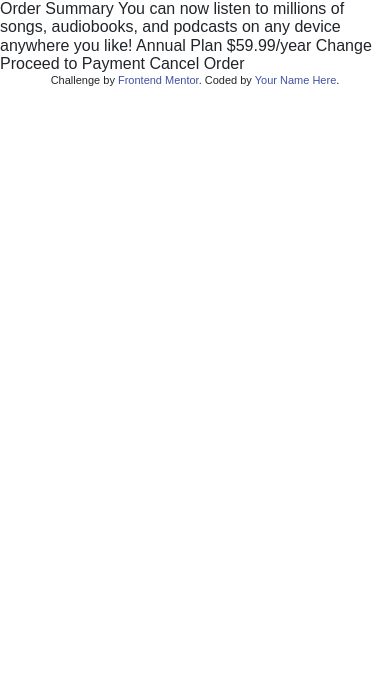
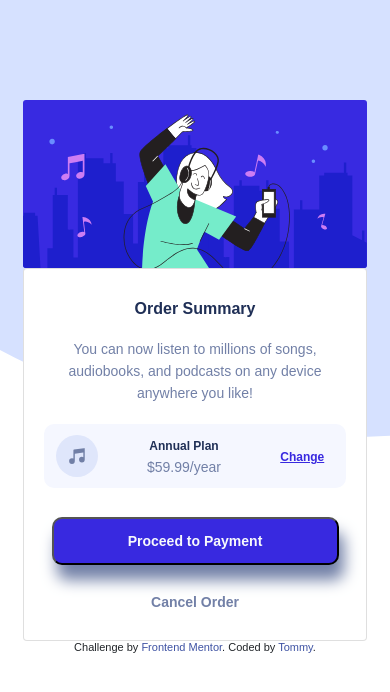
Before and after one commit to TToushirou/ordercard, a website: page index.html in a window 390 px wide. Drawn offline with nearby package versions, Linux system fonts and the light colour scheme.

Commit message:
card mobile layout
layout for the mobile is completed. Going onto the desktop layout for a full responsive build.

```diff
--- a/app/scss/components/_index.scss
+++ b/app/scss/components/_index.scss
@@ -0,0 +1 @@
+@forward 'card';
--- /dev/null
+++ b/app/scss/components/card.scss
@@ -0,0 +1,196 @@
+// Add this section of code to all addition component scss pages
+@use '../util/' as *;
+
+
+// Card Global Styles Responsive Layout
+.col-12 {
+    @include breakpoint-down(small) {
+        padding-top: 100px; padding-left: 23px; padding-right: 23px;
+    }
+}
+
+.col-sm-8 {
+    @include breakpoint-down(small) {
+        padding-left: 23px; padding-right: 23px;
+    }
+}
+
+// Content Styling Order Summary and About Message
+.card-body {
+    padding-bottom: 0px;
+}
+.card-body h2 {
+    font-weight: 900;
+    font-size: rem(16);
+    text-align: center;
+    color: var(--darkblue);
+    margin-top: 10px;
+
+    @include breakpoint(small) {
+        font-size: rem(18);
+    }
+}
+.card-body p {
+    font-weight: 500;
+    font-size: rem(14);
+    text-align: center;
+    color: var(--desturatedblue);
+    margin-top: 20px;
+    line-height: rem(22);
+    margin-bottom: 0px;
+
+    @include breakpoint(medium) {
+        font-size: rem(16);
+        margin-left: rem(25);
+        margin-right: rem(25);
+    }
+
+    @include breakpoint(small) {
+        font-size: rem(15);
+    }
+}
+
+// Content Styling Subscription Plan
+.card-plan {
+    margin: 20px;
+    border-radius: rem(10);
+    display: grid;
+    max-width: rem(328);
+
+    @include breakpoint(large) {
+        max-width: rem(450);
+    }
+
+
+    @include breakpoint(small) {
+        margin-left: 35px;
+        margin-right: 35px;
+    }
+
+    grid-template-columns: repeat(4, 1fr);
+    grid-template-rows: repeat(1, 1fr);
+    background: var(--vrypaleblue);
+
+    &-image {
+        width: 42px;
+        height: 42px;
+        align-self: center;
+        margin-left: 12px;
+
+        @include breakpoint(small) {
+            width: 48px;
+            height: 48px;
+        }
+    }
+
+    &-subscription {
+        grid-row: span 2;
+        grid-column: span 2;
+        line-height: rem(25);
+        align-self: center;
+        margin-right: 22px;
+
+        @include breakpoint(small) {
+            grid-row: span 3;
+            margin-right: 50px;
+        }
+    }
+
+    &-subscription h4 {
+        font-weight: 900;
+        font-size: rem(12);
+        text-align: center;
+        color: var(--darkblue);
+        margin-top: 15px;
+
+        @include breakpoint(small) {
+            font-size: rem(14);
+        }
+    }
+
+    &-subscription p {
+        font-weight: 500;
+        font-size: rem(14);
+        text-align: center;
+        color: var(--desturatedblue);
+        line-height: rem(10);
+    }
+
+    &-change {
+        align-self: center;
+        margin-right: 12px;
+    }
+
+    &-change p {
+        color: var(--brightblue);
+        font-weight: 900;
+        font-size: rem(12);
+        text-align: center;
+        padding-top: 20px;
+        text-decoration-line: underline;
+        text-decoration-style: solid;
+        text-decoration-thickness: auto;
+        text-decoration-color: var(--brightblue);
+        transition: all 300ms ease-in-out;
+
+        &:hover {
+            color: var(--desturatedblue);
+            text-decoration: none;
+        }
+
+        @include breakpoint(small) {
+            font-size: rem(14);
+        }
+    }
+}
+
+.card-buttons {
+    display: grid;
+    grid-template-columns: repeat(1, 1fr);
+    grid-template-rows: repeat(2, 1fr);
+}
+
+.card-buttons button {
+    font-weight:bold;
+    font-size: 14px;
+    color: var(--offwhite);
+    box-shadow: 5px 15px 15px 0px var(--desturatedblue);
+    cursor: pointer;
+    background: var(--brightblue);
+    border-radius: rem(10);
+    width: rem(232);
+    height: rem(45);
+    margin: auto;
+    transition: all 300ms ease-in-out;
+
+    &:hover {
+        color: var(--darkblue);
+        text-decoration: none;
+    }
+
+    @include breakpoint(xsmall) {
+        width: rem(287);
+        height: rem(48);
+    }
+
+    @include breakpoint(small) {
+        width: rem(300);
+        height: rem(50);
+    }
+}
+
+.card-buttons-cancel p {
+    text-align: center;
+    padding-top: rem(20);
+    margin-bottom: 30px;
+    font-weight: 700;
+    font-size: rem(14);
+    text-align: center;
+    color: var(--desturatedblue);
+    transition: all 300ms ease-in-out;
+
+    &:hover {
+        color: var(--darkblue);
+        text-decoration: none;
+    }
+}
--- a/app/scss/components/rename.scss
+++ /dev/null
@@ -1,2 +0,0 @@
-// Add this section of code to all addition component scss pages
-@use '../util/' as *;
--- a/app/scss/globals/boilerplate.scss
+++ b/app/scss/globals/boilerplate.scss
@@ -1,8 +1,13 @@
+// Add this section of code to all addition component scss pages
+@use '../util/' as *;
+
 // Basic Page Layout styles
 
 html {
     font-size: 100%;
     box-sizing: border-box;
+    overflow-x: hidden;
+    overflow-y: hidden;
   }
 
   *,
@@ -15,7 +20,13 @@ html {
     margin: 0;
     padding: 0;
     font: var(--font);
+    font-size: rem(16);
     min-height: 150vh;
+
+    @include breakpoint-down(xsmall) {
+      background: var(--vrypaleblue) url(..//images/pattern-background-mobile.svg) no-repeat;
+    }
+      background: url(..//images/pattern-background-desktop.svg) no-repeat;
   }
 
 
--- a/app/scss/globals/colors.scss
+++ b/app/scss/globals/colors.scss
@@ -5,4 +5,13 @@
     --lightpurple: hsl(243, 78%, 82%);
     --hotpink: hsl(338, 100%, 69%);
     --offsetblue: hsl(240, 100%, 73%);
+    --paleblue: hsl(225, 100%, 94%);
+    --brightblue: hsl(245, 75%, 52%);
+
+    --vrypaleblue: hsl(225, 100%, 98%);
+    --desturatedblue: hsl(224, 23%, 55%);
+    --darkblue: hsl(223, 47%, 23%);
+    --offwhite: hsl(225, 50%, 98%);
+
+
 }
--- a/app/scss/globals/fonts.scss
+++ b/app/scss/globals/fonts.scss
@@ -1,5 +1,5 @@
 // CSS Var NOT Sass -- Optional, for Dark / Light Theme LP
 
 :root {
-    --font: '...', ;
+    --font: font-family: 'Red Hat Display', sans-serif;
 }
--- a/app/scss/util/breakpoints.scss
+++ b/app/scss/util/breakpoints.scss
@@ -2,8 +2,10 @@
 // Mixen MediaQ Min - Max
 
 
-// 640px, 1150px, 1400px
+// 425, 640px, 1150px, 1400px
 $breakpoints-up: (
+	'xsmall': '23.4375em',
+	'small': '25.4375em',
 	'medium': '40em',
 	'large': '71.875em',
 	'xlarge': '87.5em',
@@ -11,6 +13,7 @@ $breakpoints-up: (
 
 // 639px, 1149px, 1399px
 $breakpoints-down: (
+	'xsmall': '23.4375em',
 	'small': '39.9375em',
 	'medium': '71.8125em',
 	'large': '87.4375em',
--- a/index.html
+++ b/index.html
@@ -12,8 +12,9 @@
   <link rel="stylesheet" href="https://cdn.jsdelivr.net/npm/bootstrap@4.5.3/dist/css/bootstrap.min.css" integrity="sha384-TX8t27EcRE3e/ihU7zmQxVncDAy5uIKz4rEkgIXeMed4M0jlfIDPvg6uqKI2xXr2" crossorigin="anonymous">
 
   <!-- Font -->
-  <link rel="preconnect" href="https://fonts.gstatic.com">
-  <link href="https://fonts.googleapis.com/css2?family=Commissioner:wght@400;500;700&display=swap" rel="stylesheet">
+  <link rel="preconnect" href="https://fonts.googleapis.com">
+  <link rel="preconnect" href="https://fonts.gstatic.com" crossorigin>
+  <link href="https://fonts.googleapis.com/css2?family=Red+Hat+Display:wght@500;700;900&display=swap" rel="stylesheet">
 
   <!-- My CSS & JS lib CSS -->
   <link rel="stylesheet" href="/dist/style.css">
@@ -26,25 +27,35 @@
   </style>
 </head>
 <body>
-
-  Order Summary
-
-  You can now listen to millions of songs, audiobooks, and podcasts on any
-  device anywhere you like!
-
-  Annual Plan
-  $59.99/year
-
-  Change
-
-  Proceed to Payment
-  Cancel Order
-
+  <main>
+    <!-- Card Section-->
+    <section class="block" id=card>
+      <div class="col-12">
+        <img class="card-img" src="./images/illustration-hero.svg" alt="still dacing animation">
+      </div>
+      <div class="col-sm-8">
+        <div class="card card-content">
+          <div class="card-body">
+            <h2>Order Summary</h2>
+            <p> You can now listen to millions of songs, audiobooks, and podcasts on any device anywhere you like!</p>
+          </div>
+          <div class="card-plan">
+            <img class="card-plan-image" src="./images/icon-music.svg" alt="musical note logo">
+            <div class="card-plan-subscription"><h4>Annual Plan</h4> <p>$59.99/year</p></div>
+            <div class="card-plan-change"><p>Change</p></div>
+          </div>
+          <div class="card-buttons">
+            <button>Proceed to Payment</button>
+            <div class="card-buttons-cancel"><p>Cancel Order</p></div>
+          </div>
+        </div>
+      </div>
+    </section>
+  </main>
   <div class="attribution">
     Challenge by <a href="https://www.frontendmentor.io?ref=challenge" target="_blank">Frontend Mentor</a>.
-    Coded by <a href="#">Your Name Here</a>.
+    Coded by <a href="#">Tommy</a>.
   </div>
-
   <script>
     document.getElementById("hb").onclick = function() {showid()};
 
@@ -52,12 +63,9 @@
       document.getElementById("x").classList.toggle("close");
     }
   </script>
-
   <!-- Optional JavaScript; choose one of the two! -->
-
   <!-- Option 1: jQuery and Bootstrap Bundle (includes Popper) -->
   <script src="https://code.jquery.com/jquery-3.5.1.slim.min.js" integrity="sha384-DfXdz2htPH0lsSSs5nCTpuj/zy4C+OGpamoFVy38MVBnE+IbbVYUew+OrCXaRkfj" crossorigin="anonymous"></script>
   <script src="https://cdn.jsdelivr.net/npm/bootstrap@4.5.3/dist/js/bootstrap.bundle.min.js" integrity="sha384-ho+j7jyWK8fNQe+A12Hb8AhRq26LrZ/JpcUGGOn+Y7RsweNrtN/tE3MoK7ZeZDyx" crossorigin="anonymous"></script>
-
 </body>
 </html>
```
Also changed, not shown: dist/style.css, images/favicon-32x32.png (added), images/icon-music.svg (added), images/illustration-hero.svg (added), images/pattern-background-desktop.svg (added), images/pattern-background-mobile.svg (added), 1 other file.
